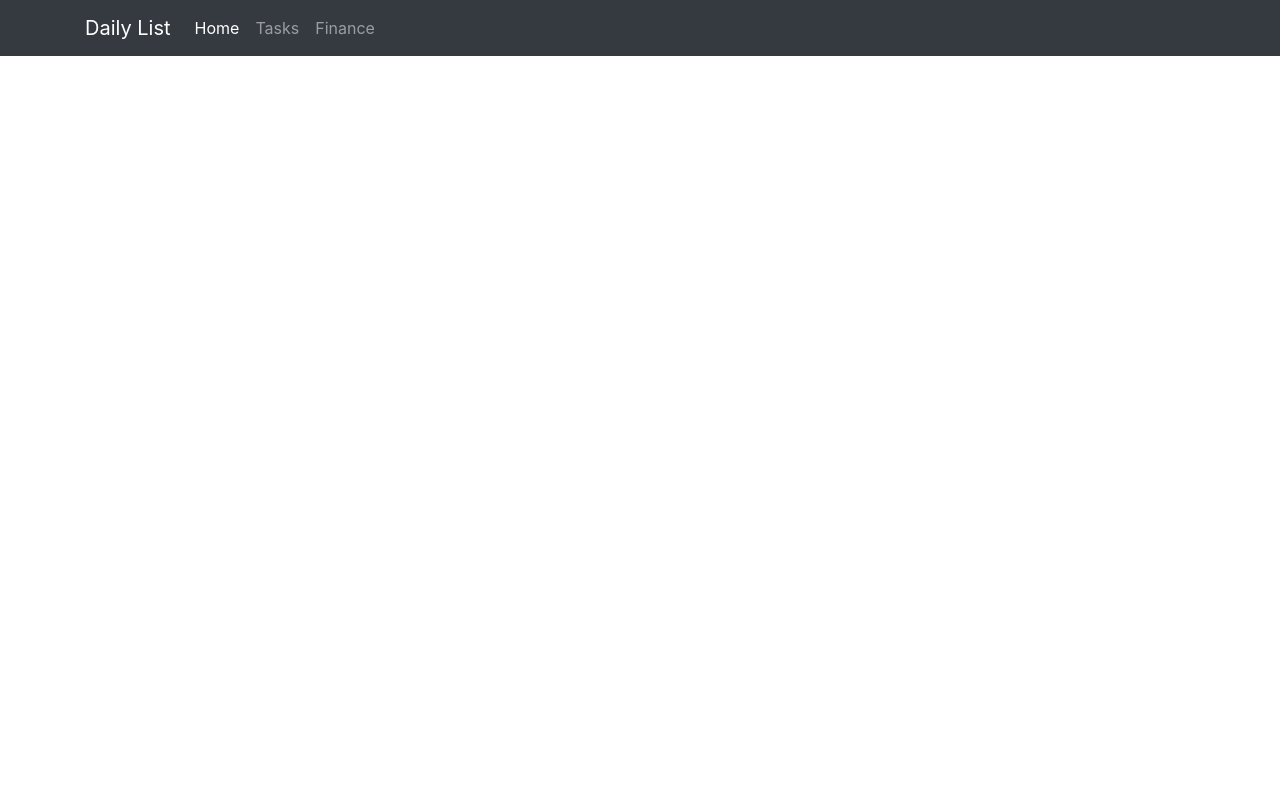
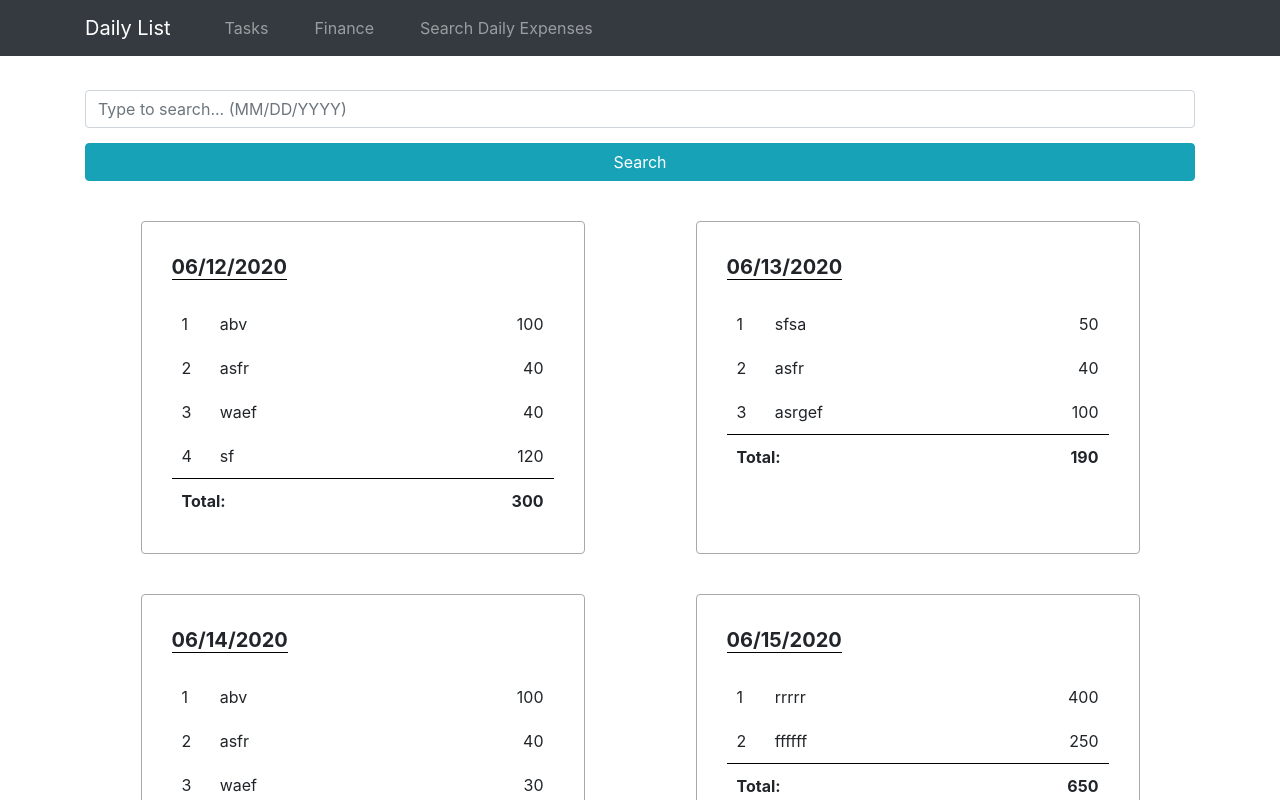
Before and after one commit to Shushko/Daily_List, a Nuxt app: page /search-daily-expenses in a window 1280 px wide. Shown: the top 800 px of the page. Built offline with nearby package versions, Linux system fonts and the light colour scheme; data requests are answered from the project's data file.

Commit message:
add Search Expenses

```diff
--- a/api/db.json
+++ b/api/db.json
@@ -40,23 +40,165 @@
       "id": 12
     },
     {
-      "expense": "ab",
-      "amount": 28,
+      "expense": "aerg",
+      "amount": 100,
       "id": 13
     },
     {
-      "expense": "qwerty",
-      "amount": 900,
+      "expense": "sd",
+      "amount": 45,
       "id": 14
     },
     {
-      "expense": "edthaerhaerhaer",
+      "expense": "products",
+      "amount": 200,
+      "id": 15
+    },
+    {
+      "expense": "abv",
+      "amount": 100,
+      "id": 16
+    },
+    {
+      "expense": "asfr",
+      "amount": 40,
+      "id": 17
+    },
+    {
+      "expense": "waef",
+      "amount": 38,
+      "id": 18
+    },
+    {
+      "expense": "sf",
+      "amount": 120,
+      "id": 19
+    },
+    {
+      "expense": "rrrrr",
       "amount": 400,
-      "id": 15
+      "id": 20
+    },
+    {
+      "expense": "ffffff",
+      "amount": 250,
+      "id": 21
+    },
+    {
+      "expense": "dfsv",
+      "amount": 33,
+      "id": 22
     }
   ],
-  "today-expenses": [],
+  "today_expenses": [],
+  "previous_today_expenses": [
+    {
+      "data": "06/12/2020",
+      "total": 300,
+      "today_expenses": [
+        {
+          "expense": "abv",
+          "amount": 100,
+          "id": 1
+        },
+        {
+          "expense": "asfr",
+          "amount": 40,
+          "id": 2
+        },
+        {
+          "expense": "waef",
+          "amount": 40,
+          "id": 3
+        },
+        {
+          "expense": "sf",
+          "amount": 120,
+          "id": 4
+        }
+      ],
+      "id": 1
+    },
+    {
+      "data": "06/13/2020",
+      "total": 190,
+      "today_expenses": [
+        {
+          "expense": "sfsa",
+          "amount": 50,
+          "id": 1
+        },
+        {
+          "expense": "asfr",
+          "amount": 40,
+          "id": 2
+        },
+        {
+          "expense": "asrgef",
+          "amount": 100,
+          "id": 3
+        }
+      ],
+      "id": 2
+    },
+    {
+      "data": "06/14/2020",
+      "total": 290,
+      "today_expenses": [
+        {
+          "expense": "abv",
+          "amount": 100,
+          "id": 1
+        },
+        {
+          "expense": "asfr",
+          "amount": 40,
+          "id": 2
+        },
+        {
+          "expense": "waef",
+          "amount": 30,
+          "id": 3
+        },
+        {
+          "expense": "sf",
+          "amount": 120,
+          "id": 4
+        }
+      ],
+      "id": 3
+    },
+    {
+      "data": "06/15/2020",
+      "total": 650,
+      "today_expenses": [
+        {
+          "expense": "rrrrr",
+          "amount": 400,
+          "id": 1
+        },
+        {
+          "expense": "ffffff",
+          "amount": 250,
+          "id": 2
+        }
+      ],
+      "id": 4
+    },
+    {
+      "data": "06/17/2020",
+      "total": 33,
+      "today_expenses": [
+        {
+          "expense": "dfsv",
+          "amount": 33,
+          "id": 1
+        }
+      ],
+      "id": 5
+    }
+  ],
   "current-data": {
-    "data": "2:07 AM"
+    "data": "06/17/2020"
   }
 }
--- a/components/TheHeader.vue
+++ b/components/TheHeader.vue
@@ -2,27 +2,16 @@
   <nav class="navbar navbar-expand-lg navbar-dark bg-dark fixed-top">
     <div class="container">
       <nuxt-link class="navbar-brand" :to="{ name: 'home' }">Daily List</nuxt-link>
-      <button
-        class="navbar-toggler"
-        type="button"
-        data-toggle="collapse"
-        data-target="#navbarNav"
-        aria-controls="navbarNav"
-        aria-expanded="false"
-        aria-label="Toggle navigation"
-      >
-        <span class="navbar-toggler-icon" />
-      </button>
       <div class="collapse navbar-collapse">
         <ul class="navbar-nav mr-auto">
-          <li class="nav-item active">
-            <nuxt-link class="nav-link" :to="{ name: 'home' }">Home <span class="sr-only">(current)</span></nuxt-link>
-          </li>
           <li class="nav-item">
             <nuxt-link class="nav-link" :to="{ name: 'tasks' }">Tasks</nuxt-link>
           </li>
           <li class="nav-item">
             <nuxt-link class="nav-link" :to="{ name: 'finance' }">Finance</nuxt-link>
+          </li>
+          <li class="nav-item">
+            <nuxt-link class="nav-link" :to="{ name: 'search-daily-expenses' }">Search Daily Expenses</nuxt-link>
           </li>
         </ul>
       </div>
@@ -37,4 +26,6 @@ export default {
 </script>
 
 <style scoped lang="sass">
+.nav-item
+  margin-left: 30px
 </style>
--- a/components/UpdateData.vue
+++ b/components/UpdateData.vue
@@ -1,3 +1,7 @@
+<template>
+  <div />
+</template>
+
 <script>
 import { mapGetters } from 'vuex'
 export default {
@@ -17,9 +21,15 @@ export default {
   methods: {
     async checkData () {
       const result = await this.$axios.$get('/current-data')
-      const currentData = this.$moment().format('LT')
+      const currentData = this.$moment().format('L')
       if (result.data !== currentData) {
         await this.$axios.$patch('/current-data', { data: currentData })
+        const sum = this.todayExpenses.reduce((sum, n) => sum + Number(n.amount), 0)
+        await this.$axios.$post('/previous_today_expenses', {
+          data: this.$moment().format('L'),
+          total: sum,
+          today_expenses: this.todayExpenses
+        })
         for (const i of this.todayExpenses) {
           for (const n of this.expenses) {
             if (i.expense === n.expense) {
--- a/package.json
+++ b/package.json
@@ -14,6 +14,7 @@
   },
   "dependencies": {
     "@nuxtjs/axios": "^5.3.6",
+    "@nuxtjs/firebase": "^6.0.1",
     "@nuxtjs/moment": "^1.6.1",
     "@nuxtjs/router": "^1.5.0",
     "bootstrap": "^4.1.3",
--- /dev/null
+++ b/pages/search-daily-expenses.vue
@@ -0,0 +1,107 @@
+<template>
+  <div class="container">
+    <form @submit.prevent="onSearchPreviousExpenses">
+      <input v-model="value" type="text" class="form-control" placeholder="Type to search... (MM/DD/YYYY)">
+      <button class="btn btn-info search-button" type="submit">
+        Search
+      </button>
+    </form>
+    <div class="content">
+      <div v-for="day of allList" :key="day.id" class="content-list">
+        <span class="content-list-title">{{ day.data }}</span>
+        <table>
+          <tr v-for="(item, index) of day.today_expenses" :key="item.id">
+            <td class="content-list-item">{{ index+1 }}</td>
+            <td class="content-list-expense">{{ item.expense }}</td>
+            <td class="content-list-amount">{{ item.amount }}</td>
+          </tr>
+        </table>
+        <div class="content-list-total">
+          Total:
+          <div class="content-list-total-sum">{{ day.total }}</div>
+        </div>
+      </div>
+    </div>
+  </div>
+</template>
+
+<script>
+import { mapActions, mapGetters } from 'vuex'
+export default {
+  name: 'SearchDailyExpenses',
+  data: () => ({
+    value: '',
+    searchTimeout: null
+  }),
+  computed: {
+    ...mapGetters({
+      allList: 'search-daily-expenses/showAllList'
+    })
+  },
+  methods: {
+    ...mapActions({
+      getAllList: 'search-daily-expenses/getList'
+    }),
+    onSearchPreviousExpenses () {
+      this.$store.dispatch('search-daily-expenses/getItem', { dataItem: this.value })
+      const test = this.$moment(new Date()).format('DD/MM/YYYY')
+      console.log('Data', test)
+    }
+  },
+  watch: {
+    value (newValue) {
+      clearTimeout(this.searchTimeout)
+      this.searchTimeout = setTimeout(() => {
+        if (newValue.length < 10) {
+          this.$store.dispatch('search-daily-expenses/getList')
+        }
+      }, 1000)
+    }
+  },
+  mounted () {
+    this.getAllList()
+  }
+}
+</script>
+
+<style scoped lang="sass">
+.container
+  margin-top: 90px
+  .search-button
+    margin-top: 15px
+    width: 100%
+  .content
+    width: 100%
+    margin-bottom: 100px
+    display: flex
+    flex-wrap: wrap
+    justify-content: space-around
+  .content-list
+    width: 40%
+    margin-top: 40px
+    padding: 30px
+    border: 1px solid darkgray
+    border-radius: 4px
+    table
+      width: 100%
+      margin-top: 20px
+    td
+      padding: 10px
+    &-title
+      margin-top: 30px
+      font-weight: bold
+      font-size: 20px
+      border-bottom: 1px solid black
+    &-item
+      width: 10%
+    &-expense
+      width: 60%
+    &-amount
+      float: right
+    &-total
+      border-top: 1px solid black
+      font-weight: bold
+      padding: 10px
+      &-sum
+        float: right
+</style>
--- a/pages/tasks.vue
+++ b/pages/tasks.vue
@@ -1,14 +1,50 @@
 <template>
-  <div>
-    <h1>Tasks</h1>
+  <div class="container">
+    <div class="grey">
+      <div class="box">
+        <div class="yellow" />
+        <div class="green" :style="{ display: isVisible ? 'block' : 'none' }" />
+      </div>
+      Lorem ipsum dolor sit amet, consectetur adipisicing elit. Commodi deleniti dicta distinctio doloremque, eaque id ipsa libero molestiae mollitia, nihil officia quasi repellat repudiandae tempore ullam. Corporis laborum odit qui ratione velit. Aliquid aperiam architecto commodi corporis doloribus ea impedit, mollitia natus necessitatibus, nesciunt quia rem ullam! Adipisci asperiores at aut, blanditiis esse laudantium natus, nobis perspiciatis quae quas quis saepe suscipit ullam. Ipsa labore molestias nobis quisquam, vel voluptatibus?
+    </div>
+    <button @click="isVisible = true">Show</button>
+    <button @click="isVisible = false">Hide</button>
   </div>
 </template>
 
 <script>
 export default {
-  name: 'Tasks'
+  name: 'Tasks',
+  data: () => ({
+    isVisible: true
+  })
 }
 </script>
 
 <style scoped lang="sass">
+.container
+  margin-top: 100px
+  .grey
+    background: grey
+    width: 500px
+    height: 300px
+    padding: 20px
+    .box
+      float: right
+      display: flex
+      flex-direction: column
+      align-items: flex-end
+      z-index: 9999
+      .yellow
+        float: right
+        background: yellow
+        height: 30px
+        width: 150px
+      .green
+        position: absolute
+        background: green
+        margin-top: 40px
+        height: 100px
+        width: 250px
+        border-radius: 5px
 </style>
--- a/router.js
+++ b/router.js
@@ -5,6 +5,7 @@ import Home from './pages'
 import About from './pages/about'
 import Tasks from './pages/tasks'
 import Finance from './pages/finance'
+import SearchDailyExpenses from './pages/search-daily-expenses'
 
 Vue.use(Router)
 
@@ -28,6 +29,11 @@ export function createRouter () {
         component: Finance
       },
       {
+        name: 'search-daily-expenses',
+        path: '/:lang?/search-daily-expenses/:id?',
+        component: SearchDailyExpenses
+      },
+      {
         name: 'home',
         path: '/:lang?/',
         component: Home
--- a/store/current-data.js
+++ /dev/null
@@ -1,20 +0,0 @@
-export const state = () => ({
-  currentData: null
-})
-
-export const getters = {
-  getData: state => state.currentData
-}
-
-export const actions = {
-  async updData (ctx, newData) {
-    await this.$axios.$patch('/current-data', { data: newData })
-    ctx.commit('changeData', newData)
-  }
-}
-
-export const mutations = {
-  changeData (state, newData) {
-    state.currentData = newData
-  }
-}
--- /dev/null
+++ b/store/search-daily-expenses.js
@@ -0,0 +1,34 @@
+export const state = () => ({
+  allList: []
+})
+
+export const getters = {
+  showAllList: state => state.allList
+}
+
+export const actions = {
+  async getList (ctx) {
+    let allList = []
+    try {
+      allList = await this.$axios.$get('/previous_today_expenses')
+    } catch (e) {
+      console.log(e)
+    }
+    ctx.commit('updAllList', allList)
+  },
+  async getItem ({ params, commit }, { dataItem }) {
+    let itemList = []
+    try {
+      itemList = await this.$axios.$get('/previous_today_expenses', { params: { data: dataItem } })
+    } catch (e) {
+      console.log(e)
+    }
+    commit('updAllList', itemList)
+  }
+}
+
+export const mutations = {
+  updAllList (state, list) {
+    state.allList = list
+  }
+}
```
Also changed, not shown: store/today-expenses.js (+5 -5 lines), 1 other file (tests, documents, lock files or other folders).
